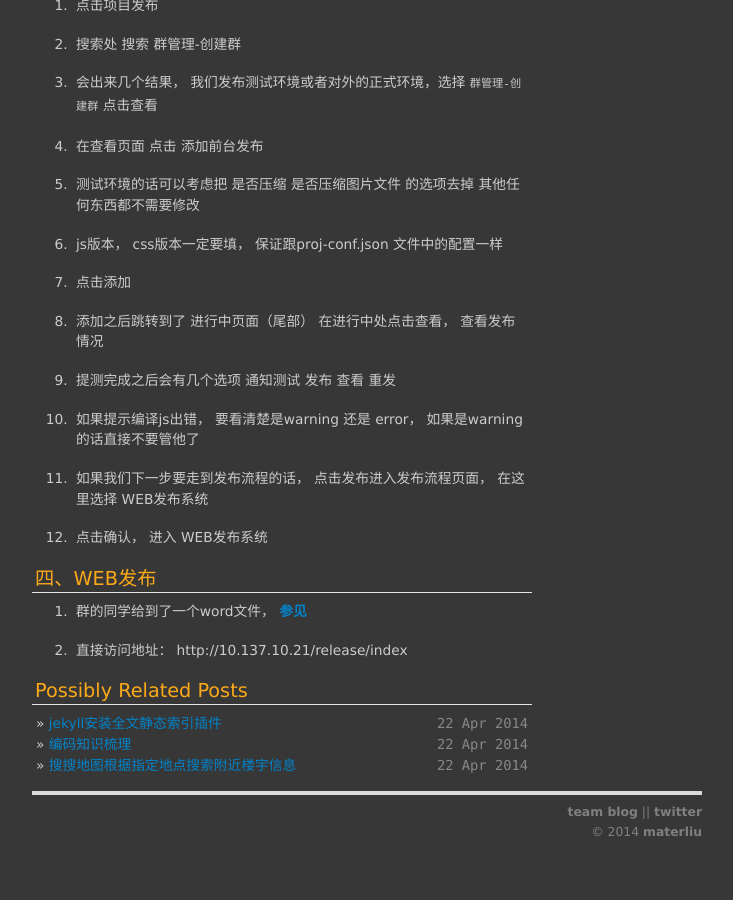
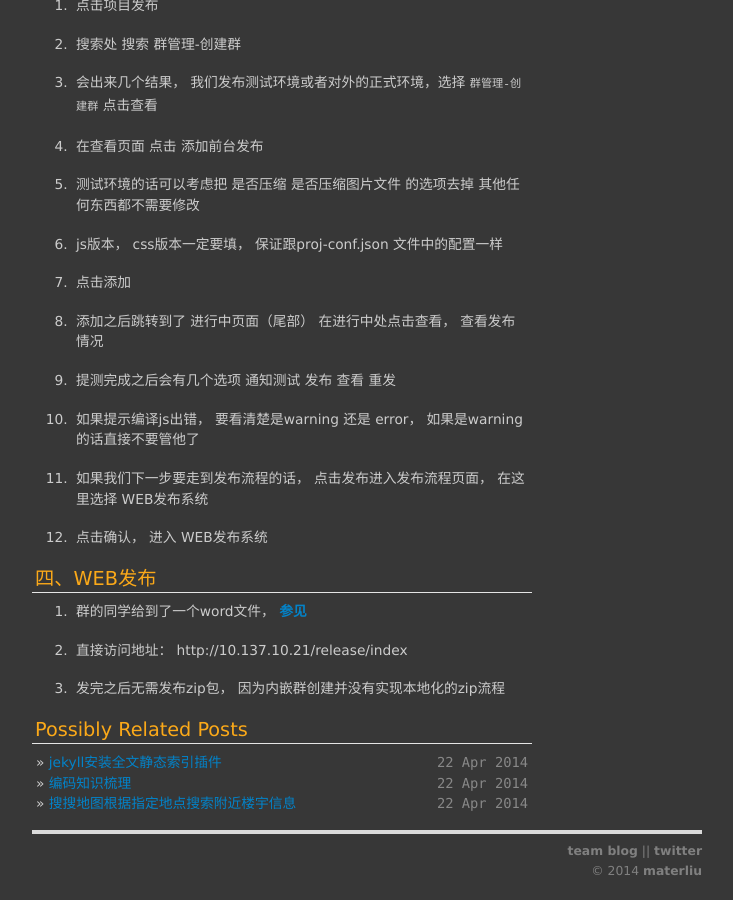
Before and after one commit to materliu/materliu.github.io, a Jekyll site: the page built from all/tencent/_posts/2014-04-22-PC-QUN-CREATE-README.md, in a window 1280 px wide and 900 px high, scrolled down 2194 px. Shown: the whole window, without its empty margins (273-1006 px from the left). Built offline with Jekyll 4.4.1, drawn with Linux system fonts in a browser that asks for light colours; Markdown is read by kramdown in place of the engine named in the settings; before the commit the page ends 3055 px from its top, so only the background shows below that.

Commit message:
无需更新zip包！

```diff
--- a/all/tencent/_posts/2014-04-22-PC-QUN-CREATE-README.md
+++ b/all/tencent/_posts/2014-04-22-PC-QUN-CREATE-README.md
@@ -130,3 +130,5 @@ grunt dev
 1. 群的同学给到了一个word文件， [参见](/attachments/2014-04-22-群web发布系统.doc)
 
 2. 直接访问地址： http://10.137.10.21/release/index
+
+3. 发完之后无需发布zip包， 因为内嵌群创建并没有实现本地化的zip流程
```
